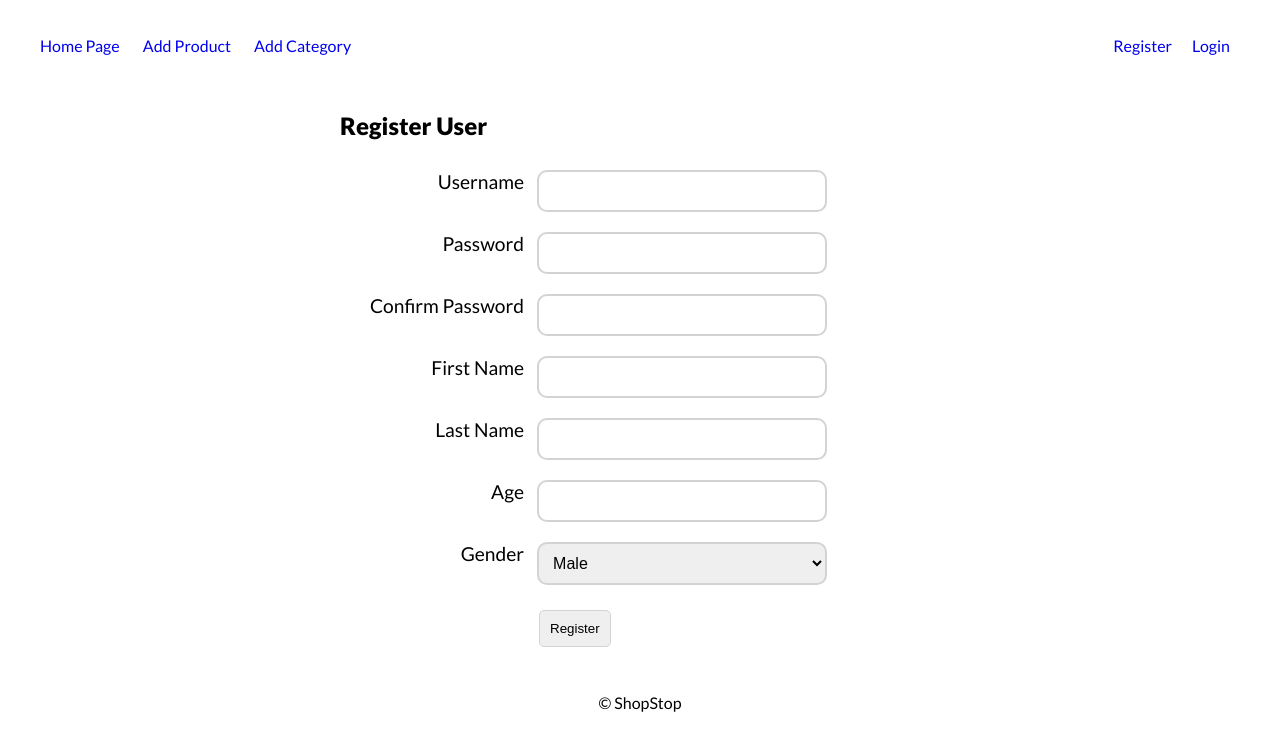
After one commit to PeterAsenov22/Shop-Stop-App, a Node server app: page /user/register in a window 1280 px wide. The commit adds this page. Shown: the top 751 px of the page. Run offline with Node 20, Linux system fonts and the light colour scheme; some libraries are stand-ins or nearby versions.

Commit message:
views modified

```diff
--- a/views/layouts/main.handlebars
+++ b/views/layouts/main.handlebars
@@ -16,6 +16,24 @@
         <li><a href="/">Home Page</a></li>
         <li><a href="/product/add">Add Product</a></li>
         <li><a href="/category/add">Add Category</a></li>
+        <li class="delimeter"></li>
+        {{#if user}}
+          <li class="align-right">
+            <form id="logout-form" method="post" action="/user/logout">
+               <a href="javascript: getElementById('logout-form').submit()">Logout</a>
+            </form>
+          </li>
+          <li class="align-right">
+            <span>Welcome, {{{user.username}}}!</span>
+          </li>
+        {{else}}
+          <li class="align-right">
+            <a href="/user/login">Login</a>
+          </li>
+          <li class="align-right">
+            <a href="/user/register">Register</a>
+          </li>
+        {{/if}}
       </ul>
     </nav>
   </header>
--- /dev/null
+++ b/views/user/register.handlebars
@@ -0,0 +1,44 @@
+<form class="form center-form" method="post">
+  <h2>Register User</h2>
+  <div class="form-group">
+    <label for="username">Username</label>
+    <input id="username" name="username" type="text" class="input-field" value="{{{username}}}" />
+  </div>
+
+  <div class="form-group">
+    <label for="password">Password</label>
+    <input id="password" name="password" type="password" class="input-field"></input>
+  </div>
+
+  <div class="form-group">
+    <label for="confirmedPassword">Confirm Password</label>
+    <input id="confirmedPassword" name="confirmedPassword" type="password" class="input-field"></input>
+  </div>
+
+  <div class="form-group">
+    <label for="firstName">First Name</label>
+    <input id="firstName" name="firstName" type="text" class="input-field" value="{{{firstName}}}" />
+  </div>
+
+  <div class="form-group">
+    <label for="lastName">Last Name</label>
+    <input id="lastName" name="lastName" type="text" class="input-field" value="{{{lastName}}}" />
+  </div>
+
+  <div class="form-group">
+    <label for="age">Age</label>
+    <input id="age" name="age" type="number" class="input-field" value="{{{age}}}"></input>
+  </div>
+
+  <div class="form-group">
+    <label for="gender">Gender</label>
+    <select class="input-field" id="gender" name="gender">
+      <option>Male</option>
+      <option>Female</option>
+    </select>
+  </div>
+
+  <div class="form-group">
+    <input class="btn form-btn" type="submit" class="btn" value="Register" />
+  </div>
+</form>
```
